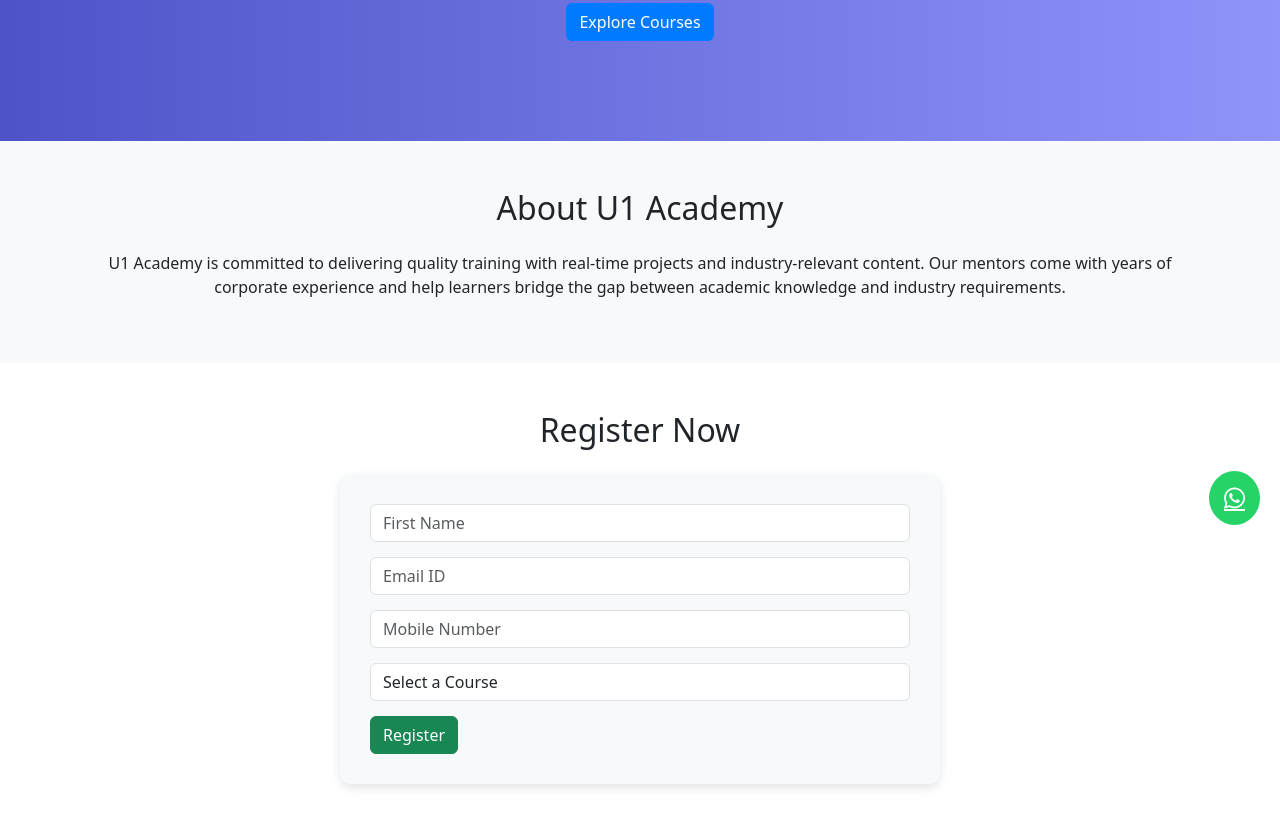
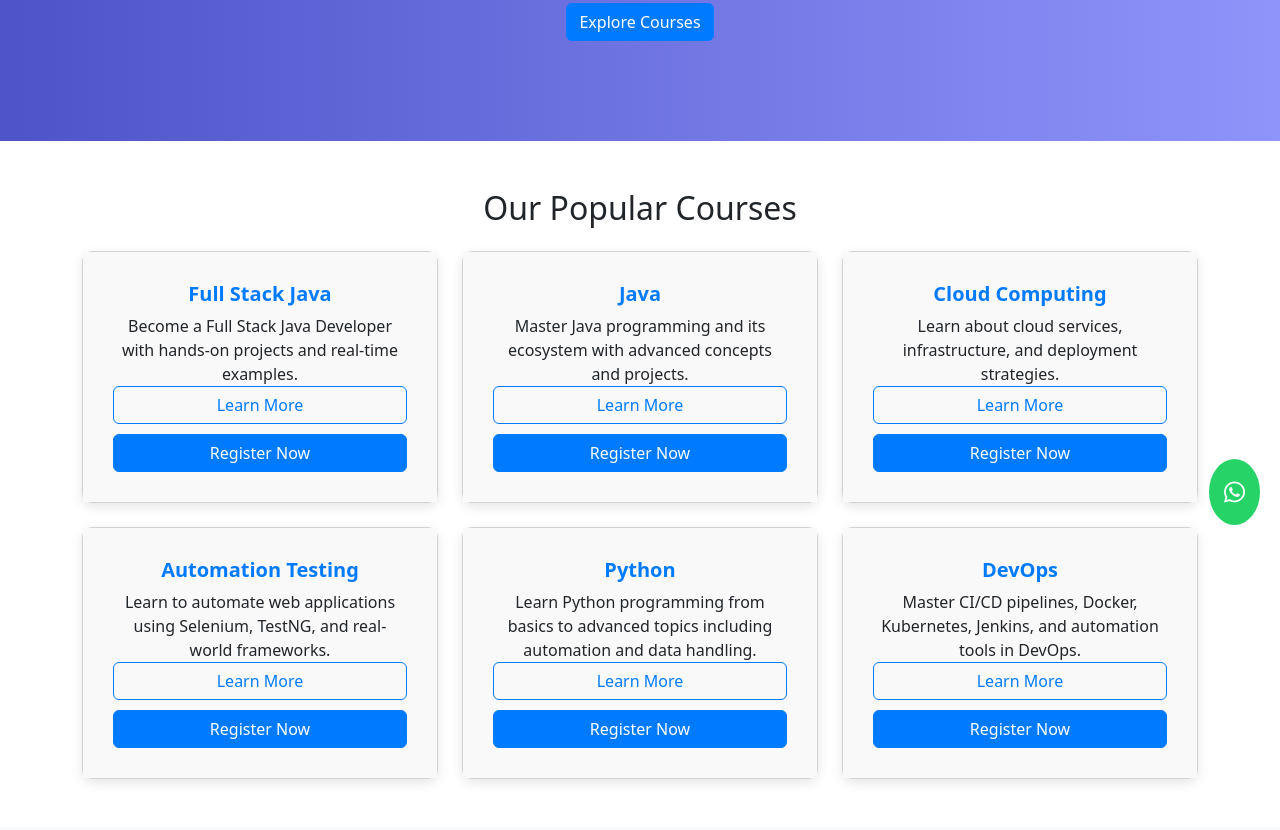
Before and after one commit to padmaraouppuluri123/U1Acadmey, a plain HTML site: page index.html in a window 1280 px wide. Shown: the part 255-1085 px from the top of the page. Drawn offline with nearby package versions, Linux system fonts and the light colour scheme.

Commit message:
Update index.html

```diff
--- a/index.html
+++ b/index.html
@@ -5,8 +5,6 @@
   <meta name="viewport" content="width=device-width, initial-scale=1.0" />
   <title>U1 Academy - Learn from the Experts</title>
   <link href="https://cdn.jsdelivr.net/npm/bootstrap@5.3.0/dist/css/bootstrap.min.css" rel="stylesheet">
-  <!-- Font Awesome CDN -->
-  <link href="https://cdnjs.cloudflare.com/ajax/libs/font-awesome/6.5.0/css/all.min.css" rel="stylesheet">
   <style>
     .hero {
       background: linear-gradient(to right, #4e54c8, #8f94fb);
@@ -107,9 +105,6 @@
       padding: 15px;
       font-size: 24px;
       z-index: 999;
-      display: flex;
-      align-items: center;
-      justify-content: center;
     }
 
     .whatsapp-btn:hover {
@@ -152,10 +147,112 @@
     </div>
   </section>
 
-  <!-- Courses Section (Same as before) -->
-  <!-- ... (Course section unchanged) ... -->
+  <!-- Courses -->
+  <section class="py-5" id="courses">
+    <div class="container">
+      <h2 class="text-center mb-4">Our Popular Courses</h2>
+      <div class="row g-4">
+        <!-- Full Stack Java -->
+        <div class="col-md-4 d-flex">
+          <div class="card course-card w-100">
+            <div class="card-body">
+              <div>
+                <h5 class="card-title">Full Stack Java</h5>
+                <p class="card-text">Become a Full Stack Java Developer with hands-on projects and real-time examples.</p>
+              </div>
+              <div class="button-group">
+                <a href="#register" class="btn btn-outline-primary">Learn More</a>
+                <a href="#register" class="btn btn-primary">Register Now</a>
+              </div>
+            </div>
+          </div>
+        </div>
 
-  <!-- About Section -->
+        <!-- Java -->
+        <div class="col-md-4 d-flex">
+          <div class="card course-card w-100">
+            <div class="card-body">
+              <div>
+                <h5 class="card-title">Java</h5>
+                <p class="card-text">Master Java programming and its ecosystem with advanced concepts and projects.</p>
+              </div>
+              <div class="button-group">
+                <a href="#register" class="btn btn-outline-primary">Learn More</a>
+                <a href="#register" class="btn btn-primary">Register Now</a>
+              </div>
+            </div>
+          </div>
+        </div>
+
+        <!-- Cloud Computing -->
+        <div class="col-md-4 d-flex">
+          <div class="card course-card w-100">
+            <div class="card-body">
+              <div>
+                <h5 class="card-title">Cloud Computing</h5>
+                <p class="card-text">Learn about cloud services, infrastructure, and deployment strategies.</p>
+              </div>
+              <div class="button-group">
+                <a href="#register" class="btn btn-outline-primary">Learn More</a>
+                <a href="#register" class="btn btn-primary">Register Now</a>
+              </div>
+            </div>
+          </div>
+        </div>
+
+        <!-- Automation Testing -->
+        <div class="col-md-4 d-flex">
+          <div class="card course-card w-100">
+            <div class="card-body">
+              <div>
+                <h5 class="card-title">Automation Testing</h5>
+                <p class="card-text">Learn to automate web applications using Selenium, TestNG, and real-world frameworks.</p>
+              </div>
+              <div class="button-group">
+                <a href="#register" class="btn btn-outline-primary">Learn More</a>
+                <a href="#register" class="btn btn-primary">Register Now</a>
+              </div>
+            </div>
+          </div>
+        </div>
+
+        <!-- Python -->
+        <div class="col-md-4 d-flex">
+          <div class="card course-card w-100">
+            <div class="card-body">
+              <div>
+                <h5 class="card-title">Python</h5>
+                <p class="card-text">Learn Python programming from basics to advanced topics including automation and data handling.</p>
+              </div>
+              <div class="button-group">
+                <a href="#register" class="btn btn-outline-primary">Learn More</a>
+                <a href="#register" class="btn btn-primary">Register Now</a>
+              </div>
+            </div>
+          </div>
+        </div>
+
+        <!-- DevOps -->
+        <div class="col-md-4 d-flex">
+          <div class="card course-card w-100">
+            <div class="card-body">
+              <div>
+                <h5 class="card-title">DevOps</h5>
+                <p class="card-text">Master CI/CD pipelines, Docker, Kubernetes, Jenkins, and automation tools in DevOps.</p>
+              </div>
+              <div class="button-group">
+                <a href="#register" class="btn btn-outline-primary">Learn More</a>
+                <a href="#register" class="btn btn-primary">Register Now</a>
+              </div>
+            </div>
+          </div>
+        </div>
+
+      </div>
+    </div>
+  </section>
+
+  <!-- About -->
   <section class="py-5 bg-light" id="about">
     <div class="container">
       <h2 class="text-center mb-4">About U1 Academy</h2>
@@ -163,7 +260,7 @@
     </div>
   </section>
 
-  <!-- Register Section -->
+  <!-- Register -->
   <section class="py-5" id="register">
     <div class="container">
       <h2 class="text-center mb-4">Register Now</h2>
@@ -193,7 +290,7 @@
     </div>
   </section>
 
-  <!-- WhatsApp Button -->
+  <!-- WhatsApp -->
   <a href="https://wa.me/8885811101?text=Welcome%20to%20U1%20Academy.%20We%20will%20respond%20shortly." class="whatsapp-btn" target="_blank">
     <i class="fab fa-whatsapp"></i>
   </a>
@@ -205,6 +302,7 @@
 
   <!-- Scripts -->
   <script src="https://cdn.jsdelivr.net/npm/bootstrap@5.3.0/dist/js/bootstrap.bundle.min.js"></script>
+  <script src="https://kit.fontawesome.com/a076d05399.js"></script>
   <script>
     function showSuccessMessage(event) {
       event.preventDefault();
```
